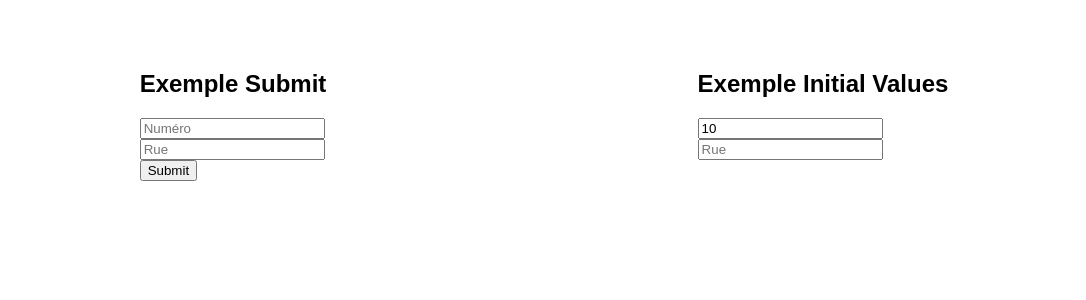
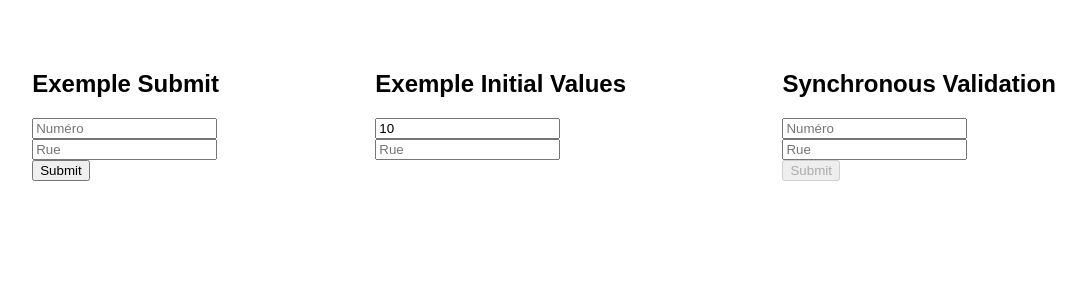
Before and after one commit to CadiChris/sandbox-redux-form, a React (Create React App) app: page / in a window 1280 px wide. Shown: the top 300 px of the page, without its empty margins (96-1182 px from the left). Built offline with nearby package versions, Linux system fonts and the light colour scheme.

Commit message:
Exemple de Validation synchrone.

```diff
--- a/src/App.js
+++ b/src/App.js
@@ -1,6 +1,7 @@
 import React, { Component } from 'react';
 import ExempleSubmit from './Exemples/Submit';
 import ExempleInitialValues from './Exemples/InitialValues';
+import ExempleSynchronousValidation from './Exemples/SynchronousValidation';
 
 class App extends Component {
   render() {
@@ -8,6 +9,7 @@ class App extends Component {
         <div style={{display: 'flex', margin:'50px', justifyContent:'space-around'}}>
           <ExempleSubmit />
           <ExempleInitialValues />
+          <ExempleSynchronousValidation />
         </div>
     );
   }
--- a/src/Exemples/InitialValues.js
+++ b/src/Exemples/InitialValues.js
@@ -2,7 +2,7 @@ import React from 'react'
 import {connect} from 'react-redux'
 import { Field, reduxForm } from 'redux-form'
 
-// C'est la prop initialValues qui sera utilisé par les Fields. Mais pas besoin de la déclarer
+// C'est la prop initialValues qui sera utilisée par les Fields. Mais pas besoin de la déclarer
 const ExempleInitialValues = () => {
   return (
     <div>
--- /dev/null
+++ b/src/Exemples/SynchronousValidation.js
@@ -0,0 +1,43 @@
+import React from 'react'
+import {connect} from 'react-redux'
+import { Field, reduxForm } from 'redux-form'
+
+// (2) Si on veut disable le bouton si le form a des erreurs, on lui donne une prop
+// qui est reseignée dans mSTP. Dans cet exemple la prop est "contientDesErreurs"
+const ExempleSynchronousValidation = ({handleSubmit, erreursDansLeFormulaire}) => (
+    <div>
+      <h2>Synchronous Validation</h2>
+      <form onSubmit={ handleSubmit }>
+        <Field name="numero" component="input" type="text" placeholder="Numéro"/> <br/>
+        <Field name="rue" component="input" type="text" placeholder="Rue"/><br/>
+        <button type="submit" disabled={erreursDansLeFormulaire}>Submit</button>
+      </form>
+    </div>
+)
+
+const mapStateToProps = (state) => ({
+  erreursDansLeFormulaire: state.form.ExempleSynchronousValidation && state.form.ExempleSynchronousValidation.syncErrors !== undefined
+})
+
+export default connect(mapStateToProps)(reduxForm({
+  form:'ExempleSynchronousValidation',
+
+  // (1) On implémente les règles de validation dans cette prop.
+  // Si l'objet renvoyé est non vide, le formulaire ne peut pas être soumis.
+  validate: (values) => {
+    var errors = {};
+
+    if (isNaN(Number(values.numero)))
+      errors.numero = 'Numéro doit être numérique'
+
+    if (!values.rue || values.rue.indexOf('rue') === -1)
+      errors.rue = 'Le nom de rue doit contenir le mot "rue"'
+
+    console.log('validation de', values, 'donne le résultat', errors);
+
+    return errors
+  },
+  onSubmit: (values) => {
+    console.log('submit', values)
+  }
+})(ExempleSynchronousValidation))
```
